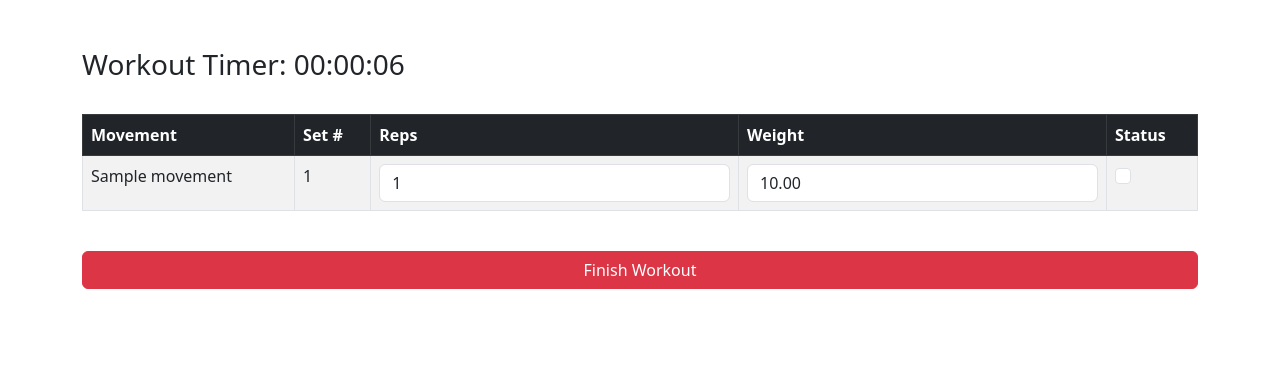
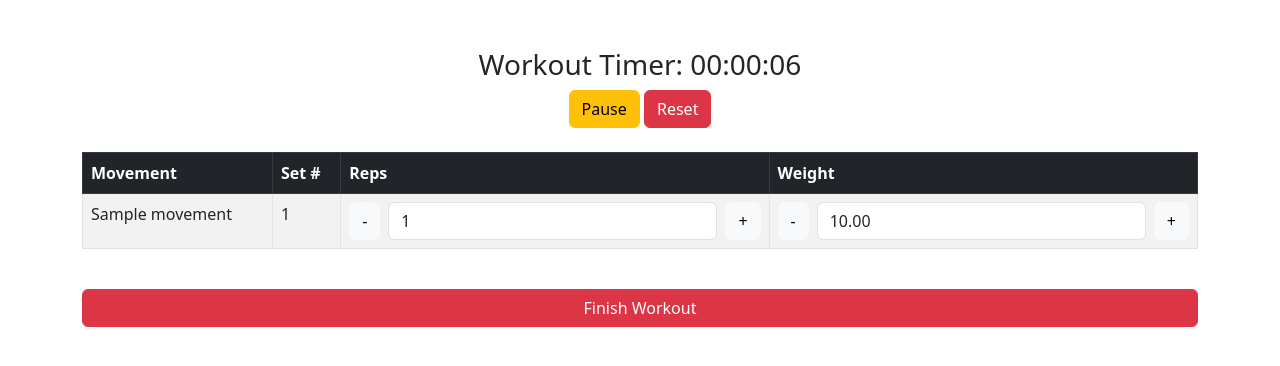
Before and after one commit to Darkpunkki/naic, a Flask app: page /active_workout/1 in a window 1280 px wide. Shown: the part 144-510 px from the top of the page. Run offline with Flask 3, Linux system fonts and the light colour scheme; the visitor is signed in with stand-in values (Sample User, id 1); tables that the repository leaves empty hold one stand-in row (values such as "Sample post").

Commit message:
separate js from the template

```diff
--- /dev/null
+++ b/static/js/active_template_scripts.js
@@ -0,0 +1,89 @@
+// Timer Logic
+let startTime = null;
+let elapsedTime = 0;
+let timerInterval = null;
+
+function updateTimerDisplay() {
+    const totalTime = elapsedTime + (Date.now() - startTime);
+    const time = new Date(totalTime);
+    document.getElementById('workoutTimer').textContent =
+        new Date(totalTime).toISOString().substr(11, 8);
+}
+
+function startTimer() {
+    startTime = Date.now();
+    timerInterval = setInterval(updateTimerDisplay, 1000);
+}
+
+function pauseTimer() {
+    elapsedTime += Date.now() - startTime;
+    clearInterval(timerInterval);
+    startTime = null;
+}
+
+function resetTimer() {
+    // Clear the current timer interval
+    clearInterval(timerInterval);
+
+    // Reset elapsed time and start time
+    elapsedTime = 0;
+    startTime = Date.now();
+
+    // Update the timer display immediately
+    document.getElementById('workoutTimer').textContent = '00:00:00';
+
+    // Restart the timer
+    timerInterval = setInterval(updateTimerDisplay, 1000);
+}
+
+document.getElementById('pauseResumeTimer').addEventListener('click', function() {
+    if (startTime) {
+        pauseTimer();
+        this.textContent = 'Resume';
+    } else {
+        startTimer();
+        this.textContent = 'Pause';
+    }
+});
+
+document.getElementById('resetTimer').addEventListener('click', resetTimer);
+
+// Auto-start the timer on page load
+startTimer();
+
+// Highlight Current Set Logic
+let currentSetIndex = 0;
+const rows = Array.from(document.querySelectorAll('#workoutTableBody tr'));
+
+function updateCurrentSet(index) {
+    // Remove the highlight from the previous row
+    rows.forEach(row => row.classList.remove('current-set-row'));
+
+    // Highlight the current row
+    if (rows[index]) {
+        rows[index].classList.add('current-set-row');
+    }
+
+    // Update button states
+    document.getElementById('prevSetBtn').disabled = index === 0;
+    document.getElementById('nextSetBtn').disabled = index === rows.length - 1;
+}
+
+// Auto-highlight the first set on load
+updateCurrentSet(currentSetIndex);
+
+// Adjust Value Logic
+function adjustValue(inputId, delta) {
+    const input = document.querySelector(`input[name="${inputId}"]`);
+    if (input) {
+        const currentValue = parseFloat(input.value || 0);
+        const newValue = Math.max(0, currentValue + delta); // Prevent negative values
+        input.value = newValue.toFixed(input.step ? input.step.split('.')[1]?.length || 0 : 0);
+    }
+}
+
+// Automatically set completion date when the form is submitted
+document.getElementById('completeWorkoutForm').addEventListener('submit', () => {
+    const today = new Date().toISOString().split('T')[0];
+    document.getElementById('completionDate').value = today;
+});
--- a/templates/active_workout.html
+++ b/templates/active_workout.html
@@ -6,7 +6,6 @@
     <title>Active Workout</title>
     <link href="https://cdn.jsdelivr.net/npm/bootstrap@5.3.0/dist/css/bootstrap.min.css" rel="stylesheet">
     <script src="https://cdn.jsdelivr.net/npm/bootstrap@5.3.0/dist/js/bootstrap.bundle.min.js"></script>
-    <script src="https://cdn.jsdelivr.net/npm/axios/dist/axios.min.js"></script>
 </head>
 <body>
     <header class="bg-primary text-white text-center py-4">
@@ -16,8 +15,12 @@
 
     <main class="container my-5">
         <div class="row mb-4">
-            <div class="col">
+            <div class="col text-center">
                 <h3>Workout Timer: <span id="workoutTimer">00:00:00</span></h3>
+                <div class="timer-buttons">
+                    <button id="pauseResumeTimer" class="btn btn-warning">Pause</button>
+                    <button id="resetTimer" class="btn btn-danger">Reset</button>
+                </div>
             </div>
         </div>
 
@@ -31,31 +34,30 @@
                             <th>Set #</th>
                             <th>Reps</th>
                             <th>Weight</th>
-                            <th>Status</th>
                         </tr>
                     </thead>
-                    <tbody>
+                    <tbody id="workoutTableBody">
                         {% for wm in workout.workout_movements %}
                             {% for s in wm.sets %}
-                                <tr id="set_{{ s.set_id }}">
+                                <tr id="set_{{ s.set_id }}" class="{% if loop.first and wm.sets[0] == s %}current-set-row{% endif %}">
+
                                     <td>{{ wm.movement.movement_name }}</td>
                                     <td>{{ s.set_order }}</td>
-                                    <td>
-                                        <input type="number"
-                                               class="form-control"
-                                               name="rep_{{ s.set_id }}"
-                                               value="{{ s.reps[0].rep_count }}">
+                                    <td class="text-center">
+                                        <div class="d-flex align-items-center justify-content-center">
+                                            <button type="button" class="arrow-btn btn btn-light" onclick="adjustValue('rep_{{ s.set_id }}', -1)">-</button>
+                                            <input type="number" class="form-control mx-2"
+                                                   name="rep_{{ s.set_id }}" value="{{ s.reps[0].rep_count }}">
+                                            <button type="button" class="arrow-btn btn btn-light" onclick="adjustValue('rep_{{ s.set_id }}', 1)">+</button>
+                                        </div>
                                     </td>
-                                    <td>
-                                        <input type="number"
-                                               class="form-control"
-                                               name="weight_{{ s.weights[0].weight_id }}"
-                                               value="{{ s.weights[0].weight_value }}">
-                                    </td>
-                                    <td>
-                                        <input type="checkbox"
-                                               class="form-check-input"
-                                               name="done_{{ wm.workout_movement_id }}">
+                                    <td class="text-center">
+                                        <div class="d-flex align-items-center justify-content-center">
+                                            <button type="button" class="arrow-btn btn btn-light" onclick="adjustValue('weight_{{ s.weights[0].weight_id }}', -0.5)">-</button>
+                                            <input type="number" class="form-control mx-2"
+                                                   name="weight_{{ s.weights[0].weight_id }}" value="{{ s.weights[0].weight_value }}" step="0.1">
+                                            <button type="button" class="arrow-btn btn btn-light" onclick="adjustValue('weight_{{ s.weights[0].weight_id }}', 0.5)">+</button>
+                                        </div>
                                     </td>
                                 </tr>
                             {% endfor %}
@@ -64,8 +66,8 @@
                 </table>
             </div>
 
-            <!-- Completion Date -->
             <input type="hidden" name="completion_date" id="completionDate" value="">
+
 
             <button type="submit" class="btn btn-danger w-100 mt-4">
                 Finish Workout
@@ -73,21 +75,7 @@
         </form>
     </main>
 
-    <script>
-        // Timer Logic
-        let startTime = new Date();
-        setInterval(() => {
-            const currentTime = new Date();
-            const elapsedTime = new Date(currentTime - startTime);
-            document.getElementById('workoutTimer').textContent =
-                elapsedTime.toISOString().substr(11, 8);
-        }, 1000);
-
-        // Automatically set completion date to today when the form is submitted
-        document.getElementById('completeWorkoutForm').addEventListener('submit', () => {
-            const today = new Date().toISOString().split('T')[0];
-            document.getElementById('completionDate').value = today;
-        });
-    </script>
+    <!-- Link to external JS -->
+    <script src="/static/js/active_template_scripts.js"></script>
 </body>
 </html>
```
